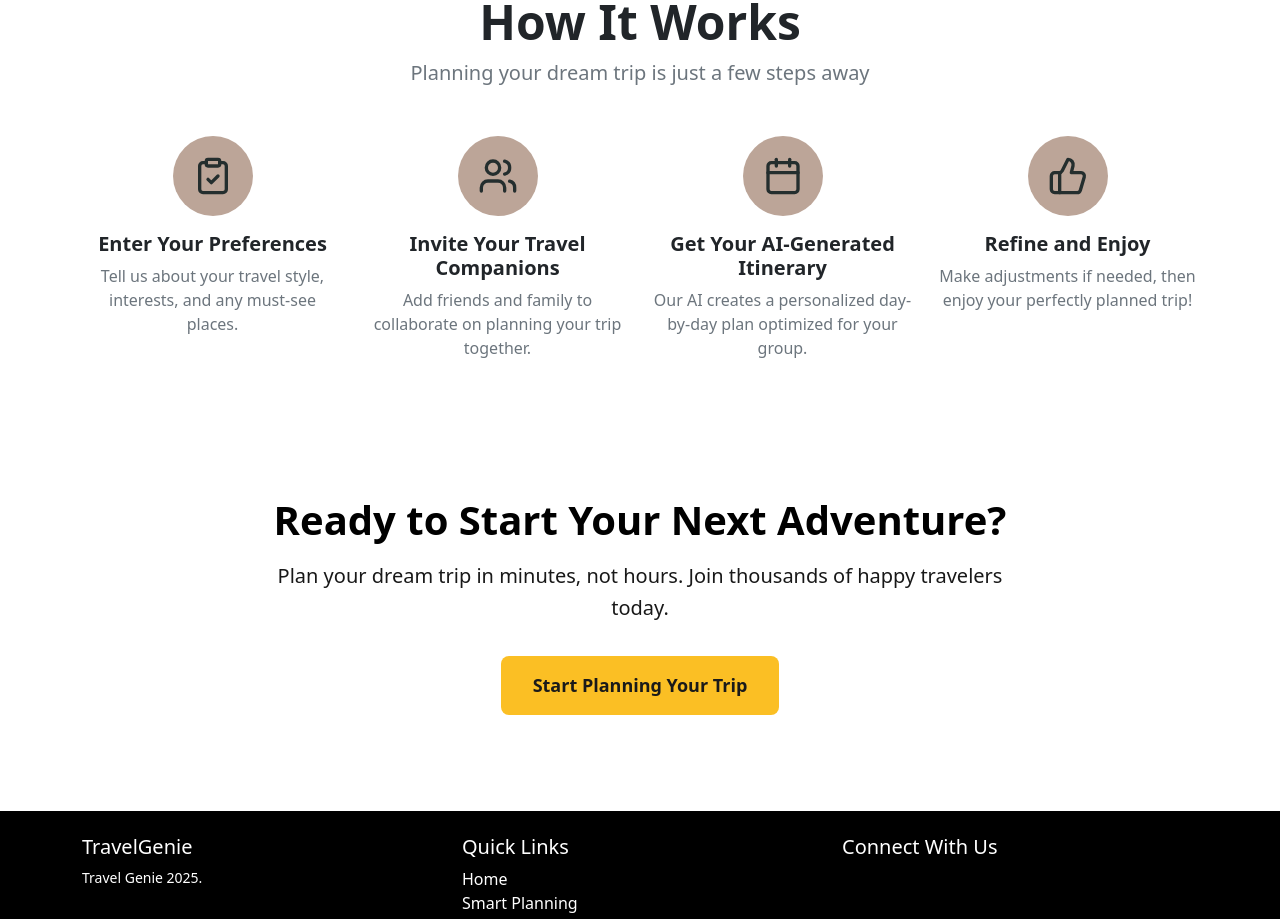
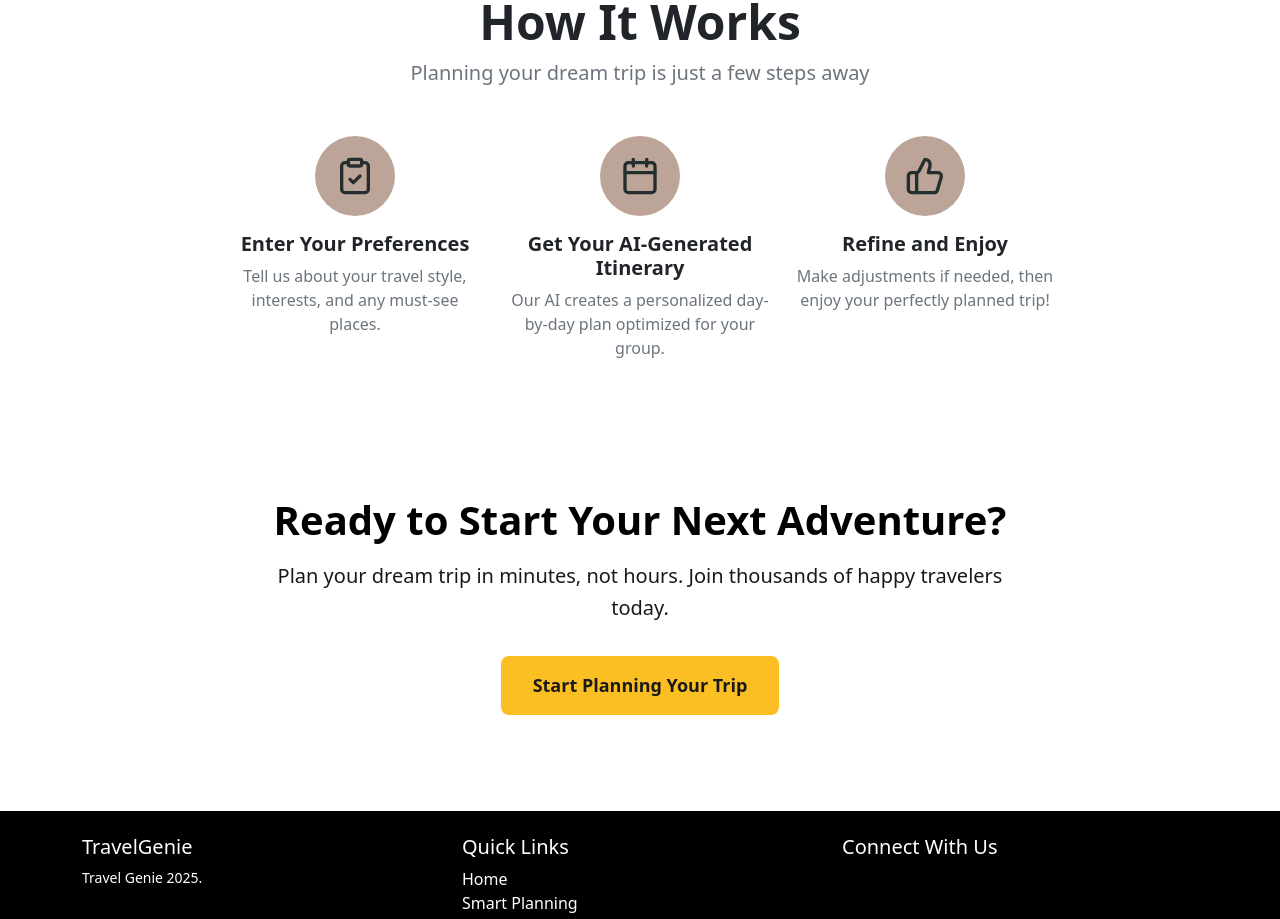
Before and after one commit to khnguyen138/COP4331_LP, a React (Vite) app in the folder frontend/: page / in a window 1280 px wide. Shown: the part 2160-3079 px from the top of the page. Built offline with nearby package versions, Linux system fonts and the light colour scheme.

Commit message:
fix features section and page after signup

```diff
--- a/frontend/src/pages/authentication/LoginSignup.tsx
+++ b/frontend/src/pages/authentication/LoginSignup.tsx
@@ -1,5 +1,4 @@
-import React, { useEffect, useState } from "react";
-import { useLocation } from "react-router-dom";
+import React from "react";
 import { Tabs, TabsTrigger, TabsContent } from "../../components/ui/tabs";
 import Login from "../authentication/Login";
 import Signup from "../authentication/Signup";
@@ -16,15 +15,6 @@ interface LoginSignupProps {
 }
 
 const LoginSignup: React.FC<LoginSignupProps> = ({ onLoginSuccess }) => {
-  const location = useLocation();
-  const [activeTab, setActiveTab] = useState("login");
-
-  useEffect(() => {
-    if (location.state?.showLogin) {
-      setActiveTab("login");
-    }
-  }, [location.state]);
-
   return (
     <div className="login-signup-wrapper">
       <div className="login-signup-header">
@@ -35,7 +25,7 @@ const LoginSignup: React.FC<LoginSignupProps> = ({ onLoginSuccess }) => {
         </p>
       </div>
 
-      <Tabs defaultValue={activeTab}>
+      <Tabs defaultValue="login">
         <TabsTrigger value="login">Log In</TabsTrigger>
         <TabsTrigger value="signup">Sign Up</TabsTrigger>
 
--- a/frontend/src/pages/authentication/Signup.tsx
+++ b/frontend/src/pages/authentication/Signup.tsx
@@ -77,10 +77,7 @@ const Signup: React.FC<SignupProps> = ({ onSignupSuccess }) => {
         setPassword("");
 
         // Redirect to login after 5 seconds
-        setTimeout(
-          () => navigate("/loginsignup", { state: { showLogin: true } }),
-          5000
-        );
+        setTimeout(() => navigate("/"), 5000);
       }
     } catch (error) {
       setError("An error occurred during signup.");
--- a/frontend/src/pages/landing/HowItWorksSection.tsx
+++ b/frontend/src/pages/landing/HowItWorksSection.tsx
@@ -13,12 +13,6 @@ export const HowItWorksSection: React.FC = () => {
       title: "Enter Your Preferences",
       description:
         "Tell us about your travel style, interests, and any must-see places.",
-    },
-    {
-      icon: <UsersIcon size={40} />,
-      title: "Invite Your Travel Companions",
-      description:
-        "Add friends and family to collaborate on planning your trip together.",
     },
     {
       icon: <CalendarIcon size={40} />,
@@ -42,9 +36,9 @@ export const HowItWorksSection: React.FC = () => {
             Planning your dream trip is just a few steps away
           </p>
         </div>
-        <div className="row">
+        <div className="row justify-content-center text-center">
           {steps.map((step, index) => (
-            <div key={index} className="col-md-6 col-lg-3 mb-4">
+            <div key={index} className="col-md-6 col-lg-3 mb-4 d-flex justify-content-center">
               <div className="d-flex flex-column align-items-center">
                 <div
                   className="rounded-circle d-flex align-items-center justify-content-center"
--- a/frontend/src/pages/landing/PopularTripsSection.tsx
+++ b/frontend/src/pages/landing/PopularTripsSection.tsx
@@ -104,7 +104,7 @@ const PopularTripsSection: React.FC = () => {
                         </div>
                         <div className="d-flex align-items-center me-3">
                           <CalendarIcon size={16} className="me-1" />
-                          <span className="text-muted">{selectedTrip.duration} days</span>
+                          <span className="text-muted">{selectedTrip.duration}</span>
                         </div>
                         <div className="d-flex align-items-center me-3">
                           <UsersIcon size={16} className="me-1" />
```
